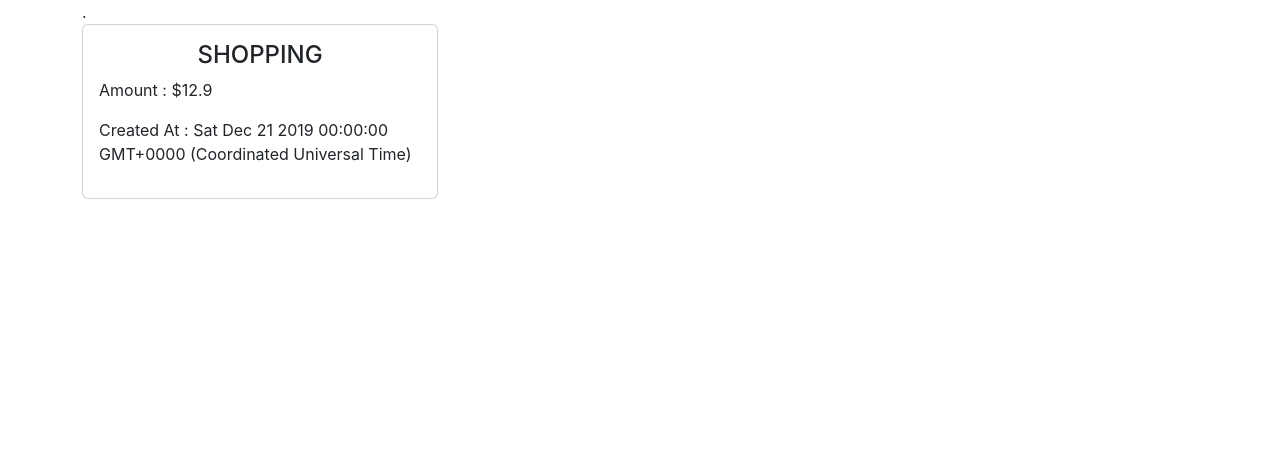
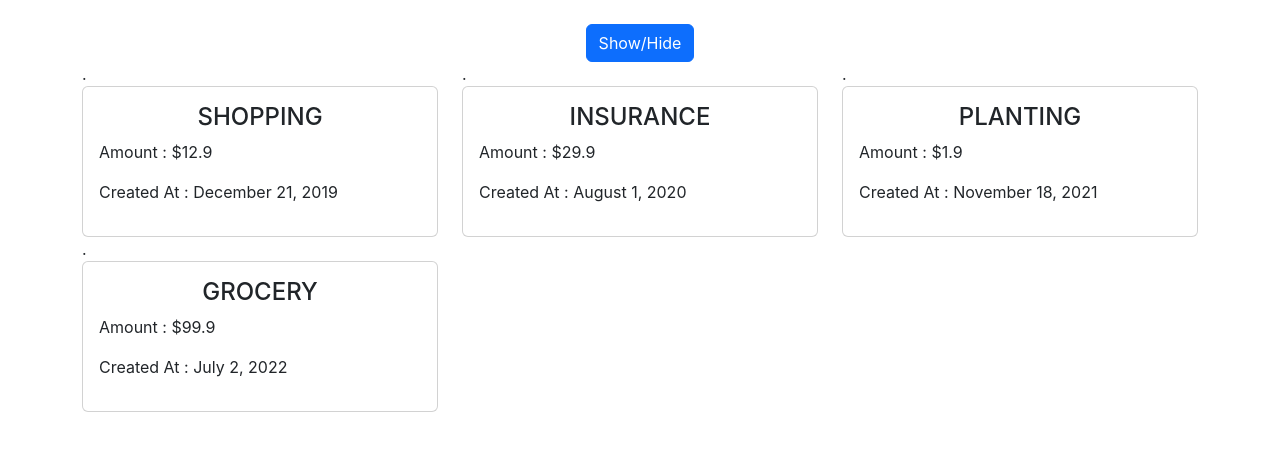
Before and after one commit to synergy2411/frontend-advanced-module-four, a React (Create React App) app in the folder expense-app/: page / in a window 1280 px wide. Shown: the top 450 px of the page. Built offline with nearby package versions, Linux system fonts and the light colour scheme.

Commit message:
state added

```diff
--- /dev/null
+++ b/expense-app/src/components/Expenses/AddExpense/AddExpense.js
@@ -0,0 +1,5 @@
+const AddExpense = () => {
+    return <h4>Form is coming soon...</h4>
+}
+
+export default AddExpense;
--- /dev/null
+++ b/expense-app/src/components/Expenses/ExpenseDate/ExpenseDate.js
@@ -0,0 +1,10 @@
+const ExpenseDate = props => {
+
+    const month = props.createdAt.toLocaleString("en-US", { month: "long" })
+    const day = props.createdAt.toLocaleString("en-US", { day: "numeric" })
+    const year = props.createdAt.getFullYear()
+
+    return <span>{month} {day}, {year}</span>
+}
+
+export default ExpenseDate;
--- /dev/null
+++ b/expense-app/src/components/Expenses/ExpenseItem/ExpenseItem.js
@@ -0,0 +1,22 @@
+import ExpenseDate from "../ExpenseDate/ExpenseDate";
+
+const ExpenseItem = (props) => {
+    return (
+        <div className="col-4">
+            .<div className="card">
+                <div className="card-body">
+                    <h4 className="card-title text-center">
+                        {props.expense.title.toUpperCase()}</h4>
+                    <div className="card-text">
+                        <p>Amount : ${props.expense.amount}</p>
+                        <p>Created At : <ExpenseDate createdAt={props.expense.createdAt} /></p>
+                    </div>
+                </div>
+            </div>
+        </div>
+    );
+}
+
+export default ExpenseItem;
+
+// December 21, 2021
--- a/expense-app/src/components/Expenses/Expenses.js
+++ b/expense-app/src/components/Expenses/Expenses.js
@@ -1,19 +1,40 @@
+import { useState } from "react";
+import AddExpense from "./AddExpense/AddExpense";
+import ExpenseItem from "./ExpenseItem/ExpenseItem";
+
 function Expenses() {
 
-    const expense = { id: "e001", title: "Shopping", amount: 12.9, createdAt: new Date("Dec 21, 2019") }
+    const [showForm, setShowForm] = useState(false);
+
+    const expenses = [
+        { id: "e001", title: "Shopping", amount: 12.9, createdAt: new Date("Dec 21, 2019") },
+        { id: "e002", title: "insurance", amount: 29.9, createdAt: new Date("Aug 1, 2020") },
+        { id: "e003", title: "planting", amount: 1.9, createdAt: new Date("Nov 18, 2021") },
+        { id: "e004", title: "grocery", amount: 99.9, createdAt: new Date("Jul 02, 2022") },
+    ]
+
+    const onToggle = () => {
+        setShowForm(!showForm);
+    }
 
     return (
-        <div className="row">
-            <div className="col-4">
-                .<div className="card">
-                    <div className="card-body">
-                        <h4 className="card-title text-center">{expense.title.toUpperCase()}</h4>
-                        <div className="card-text">
-                            <p>Amount : ${expense.amount}</p>
-                            <p>Created At : {expense.createdAt.toString()}</p>
-                        </div>
-                    </div>
+        <div>
+            <br />
+            <div className="row">
+                <div className="col-4 offset-4 text-center">
+                    <button onClick={onToggle} className="btn btn-primary btn-large">
+                        Show/Hide
+                    </button>
                 </div>
+            </div>
+
+            {showForm ? <AddExpense /> : null}
+
+            <div className="row">
+                <ExpenseItem expense={expenses[0]} />
+                <ExpenseItem expense={expenses[1]} />
+                <ExpenseItem expense={expenses[2]} />
+                <ExpenseItem expense={expenses[3]} />
             </div>
         </div>
     )
```
